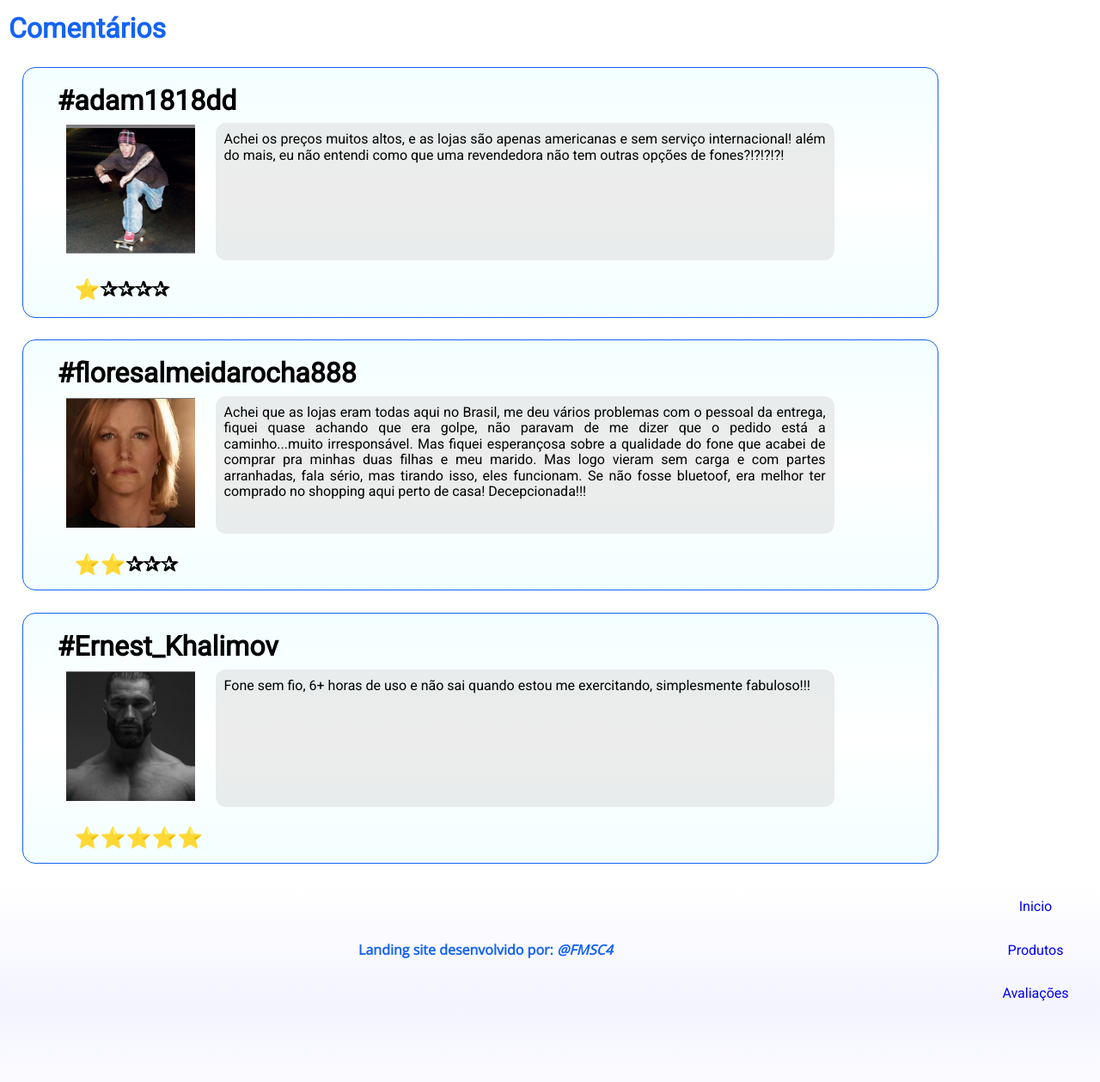
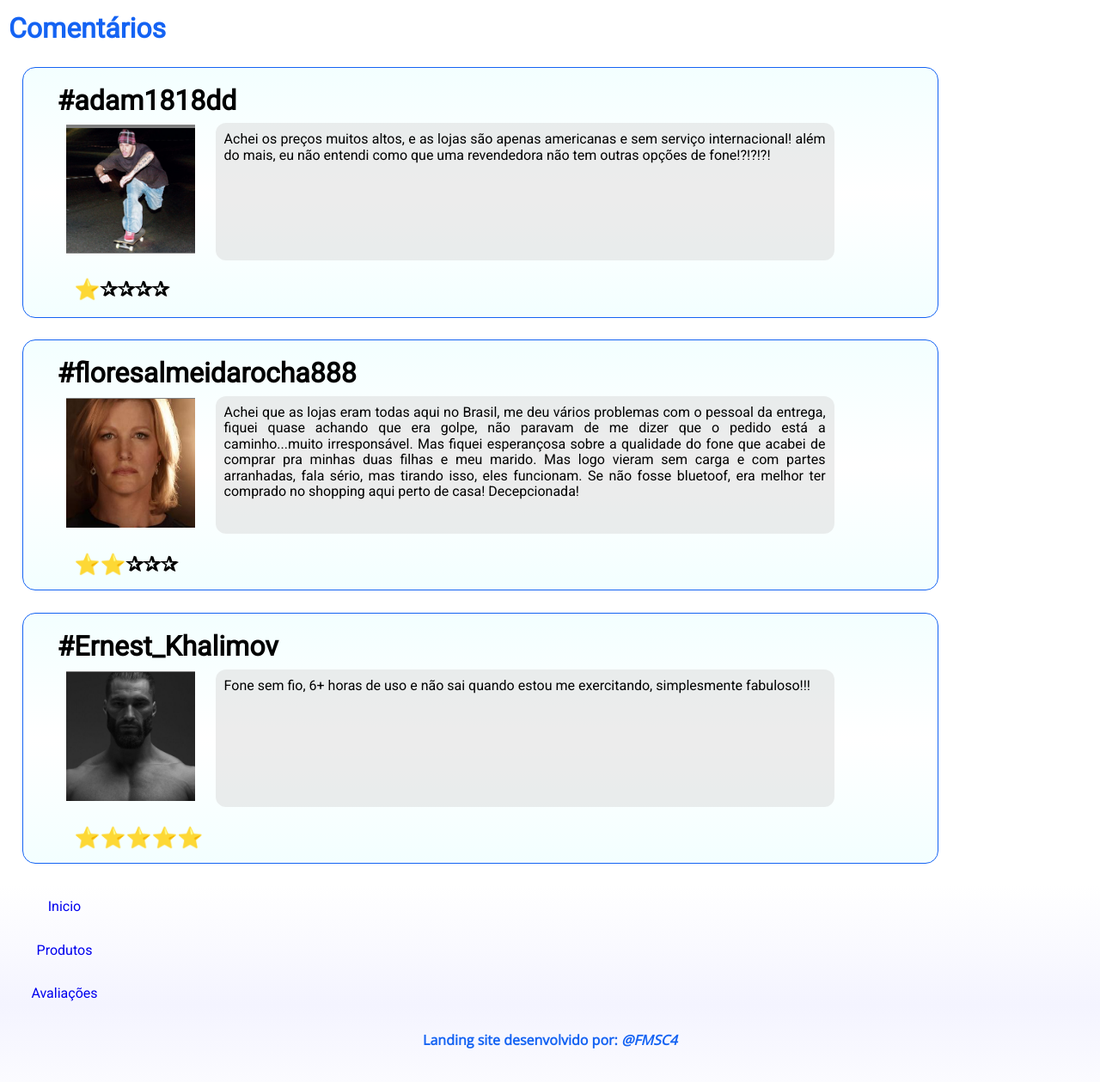
Before and after one commit to FMSc400p1/felipeLandingNovo, a plain HTML site: page index.html in a window 1280 px wide. Shown: the part 2905-4164 px from the top of the page at 86% size. Drawn offline with nearby package versions, Linux system fonts and the light colour scheme.

Commit message:
novoUpdate

```diff
--- a/index.html
+++ b/index.html
@@ -341,7 +341,7 @@
 
           <div class="zonaComentario">
             Achei os preços muitos altos, e as lojas são apenas americanas e sem serviço internacional!
-            além do mais, eu não entendi como que uma revendedora não tem outras opções de fones?!?!?!?!
+            além do mais, eu não entendi como que uma revendedora não tem outras opções de fone!?!?!?!
           </div>
         </div>
       </div>
@@ -359,7 +359,7 @@
             fiquei quase achando que era golpe, não paravam de me dizer que o pedido está a caminho...muito irresponsável.
             Mas fiquei esperançosa sobre a qualidade do fone que acabei de comprar pra minhas duas filhas e meu marido.
             Mas logo vieram sem carga e com partes arranhadas, fala sério, mas tirando isso, eles funcionam.
-            Se não fosse bluetoof, era melhor ter comprado no shopping aqui perto de casa! Decepcionada!!!
+            Se não fosse bluetoof, era melhor ter comprado no shopping aqui perto de casa! Decepcionada!
           </div>
         </div>
       </div>
@@ -382,17 +382,16 @@
 
   <footer class="footer">
 
-
-
+    <div class="primeiroBloco">
+      <a href="#home"><p>Inicio</p></a>
+      <a href="#prod"><p>Produtos</p></a>
+      <a href="#aval"><p>Avaliações</p></a>
+    </div>
     <div class="unicoBloco">
       <div class="primeiraLinha">
         <strong><p class="footer-msg">Landing site desenvolvido por: <i>@FMSC4</i></p></strong>
       </div>
-      <div class="primeiroBloco">
-        <a href="#home"><p>Inicio</p></a>
-        <a href="#prod"><p>Produtos</p></a>
-        <a href="#aval"><p>Avaliações</p></a>
-      </div>
+
     </div>
 
 
```
